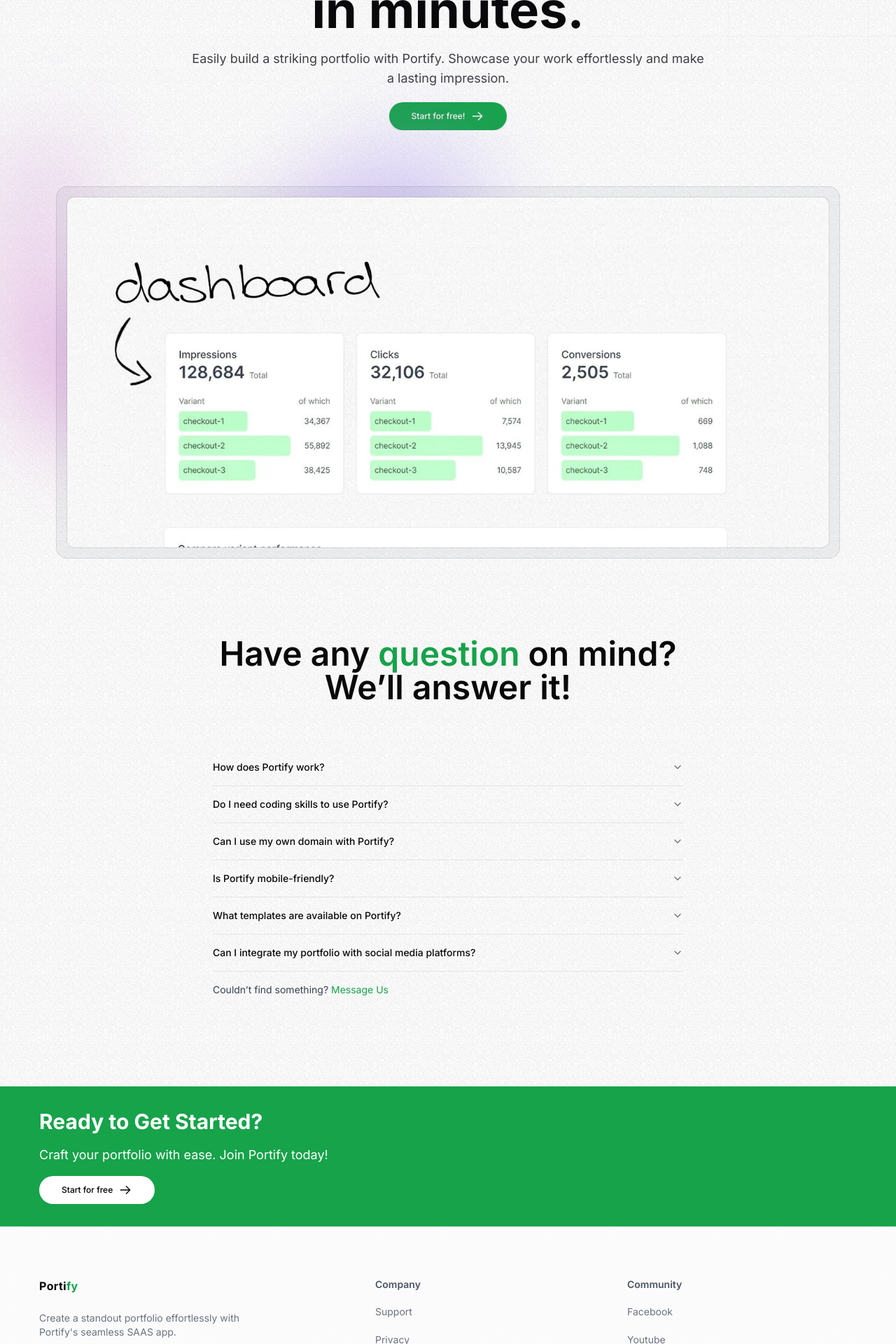
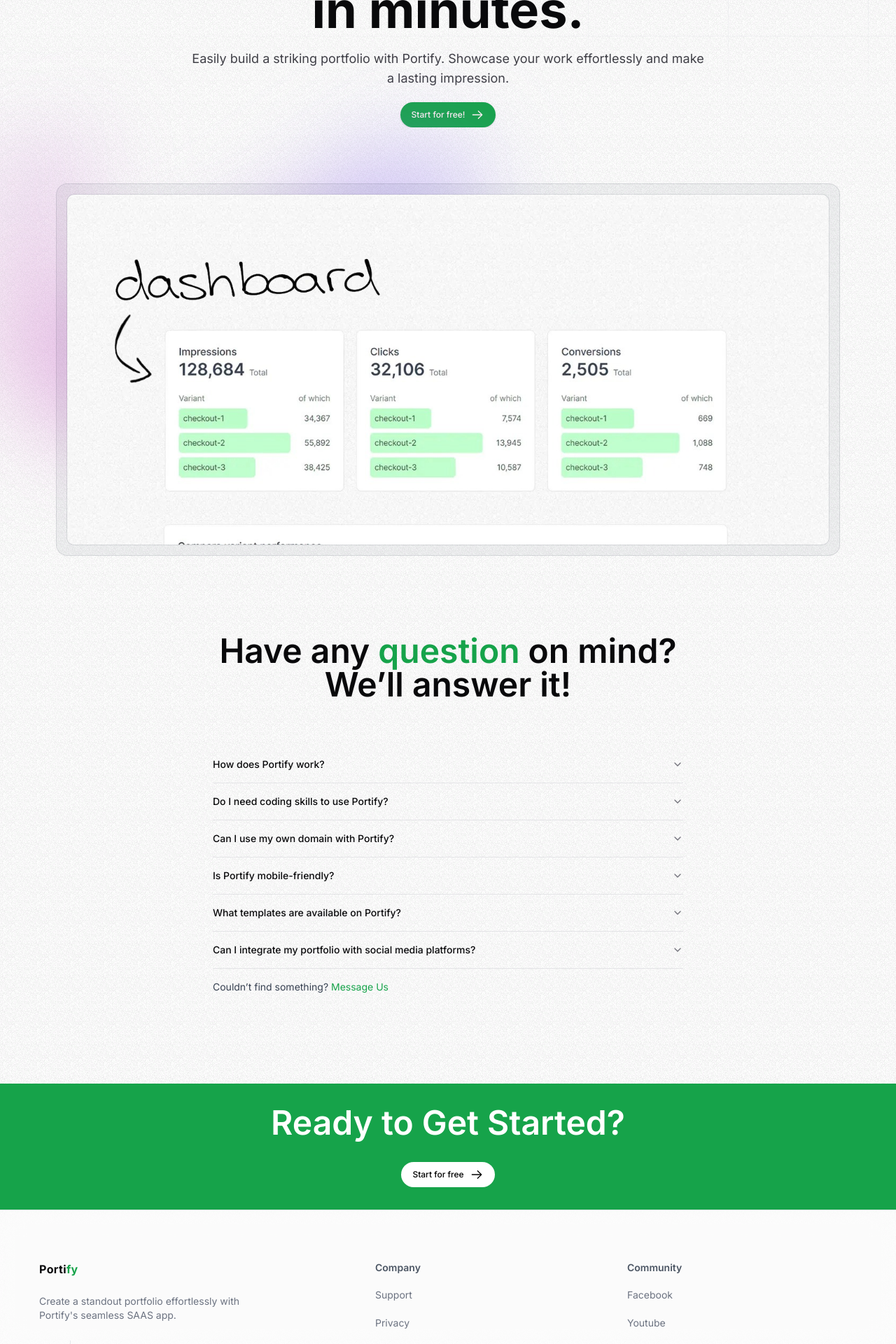
Before and after one commit to mahmudulmr19/portify, a Next.js app: page / in a window 1280 px wide. Shown: the part 317-2237 px from the top of the page at 70% size. Built offline with nearby package versions, Linux system fonts and the light colour scheme; no server answers.

Commit message:
updated banner faq and hero

```diff
--- a/src/components/banner.tsx
+++ b/src/components/banner.tsx
@@ -6,12 +6,12 @@
 export function Banner() {
   return (
     <div className="mt-32 bg-primary text-white py-8">
-      <WidthWrapper>
-        <h2 className="text-3xl font-bold mb-4">Ready to Get Started?</h2>
-        <p className="text-lg mb-4">
-          Craft your portfolio with ease. Join Portify today!
-        </p>
-        <Button size="lg" asChild variant="white">
+      <WidthWrapper className="flex flex-col items-center space-y-4">
+        <h2 className="text-2xl min-[472px]:text-3xl sm:text-4xl md:text-5xl font-semibold mb-4">
+          Ready to Get Started?
+        </h2>
+
+        <Button asChild variant="white">
           <Link href="/auth/sign-up">
             Start for free <ArrowRightIcon className="ml-2 h-5 w-5" />
           </Link>
--- a/src/components/faq.tsx
+++ b/src/components/faq.tsx
@@ -1,3 +1,4 @@
+import { WidthWrapper } from "@/components";
 import {
   Accordion,
   AccordionContent,
@@ -9,7 +10,7 @@
 
 export function Faq() {
   return (
-    <section className="space-y-4 sm:space-y-8 md:space-y-12 lg:space-y-16 container">
+    <WidthWrapper className="space-y-4 sm:space-y-8 md:space-y-12 lg:space-y-16">
       <div className="max-w-md sm:max-w-lg md:max-w-2xl mx-auto text-center">
         <h2 className="text-2xl min-[472px]:text-3xl sm:text-4xl md:text-5xl font-semibold">
           Have any <span className="text-primary">question</span> on mind? We’ll
@@ -35,6 +36,6 @@
           </Link>
         </p>
       </div>
-    </section>
+    </WidthWrapper>
   );
 }
--- a/src/components/hero.tsx
+++ b/src/components/hero.tsx
@@ -48,7 +48,7 @@
           effortlessly and make a lasting impression.
         </p>
 
-        <Button asChild className="mt-5" size="lg">
+        <Button asChild className="mt-5">
           <Link href="/auth/sign-up">
             Start for free! <ArrowRightIcon className="ml-2 h-5 w-5" />
           </Link>
```
